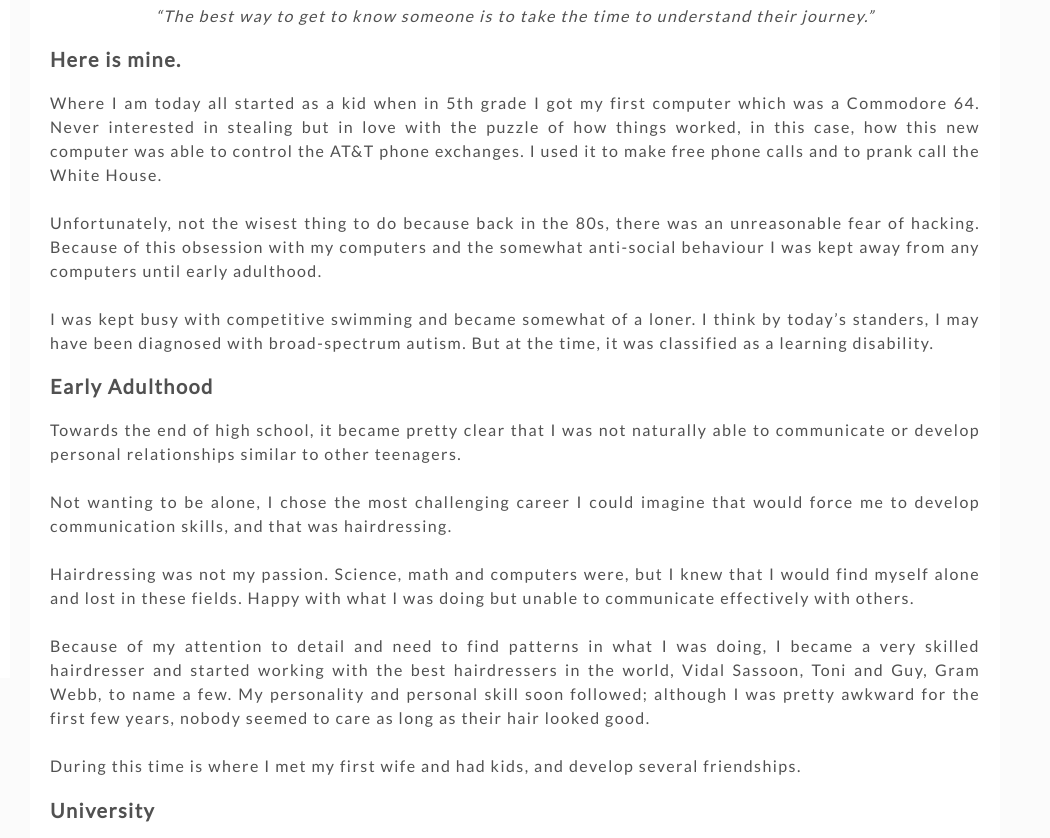
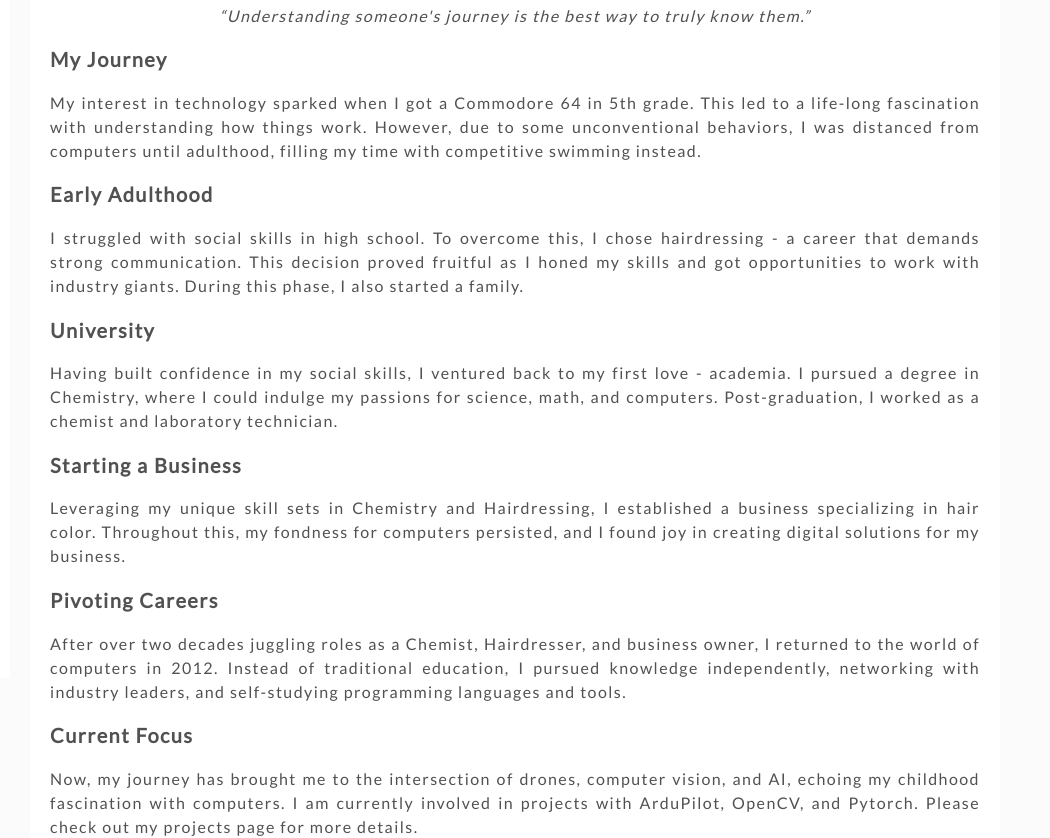
Before and after one commit to matthewaltenburg/matthewaltenburg.me, a Gatsby site: page /bio in a window 1280 px wide. Shown: the part 122-960 px from the top of the page, 230-1280 px from the left. Built offline with nearby package versions, Linux system fonts and the light colour scheme; Gatsby itself is replaced by a stand-in of ours.

Commit message:
add bio changes

```diff
--- a/src/pages/bio.js
+++ b/src/pages/bio.js
@@ -1,112 +1,43 @@
-import React from 'react'
-import Layout from '../components/layout'
+import React from 'react';
+import Layout from '../components/layout';
 
-const bio = () => {
+const Bio = () => {
   return (
     <Layout>
       <div className="content-box clearfix">
         <div className="about-page">
           <h1>Biography</h1>
           <p className="sub">
-            “The best way to get to know someone is to take the time to
-            understand their journey.”
+            “Understanding someone's journey is the best way to truly know them.”
           </p>
-          <h2>Here is mine.</h2>
+          <h2>My Journey</h2>
           <p>
-            Where I am today all started as a kid when in 5th grade I got my
-            first computer which was a Commodore 64. Never interested in
-            stealing but in love with the puzzle of how things worked, in this
-            case, how this new computer was able to control the AT&T phone
-            exchanges. I used it to make free phone calls and to prank call the
-            White House. <br />
-            <br />
-            Unfortunately, not the wisest thing to do because back in the 80s,
-            there was an unreasonable fear of hacking. Because of this obsession
-            with my computers and the somewhat anti-social behaviour I was kept
-            away from any computers until early adulthood. <br /> <br />I was
-            kept busy with competitive swimming and became somewhat of a loner.
-            I think by today’s standers, I may have been diagnosed with
-            broad-spectrum autism. But at the time, it was classified as a
-            learning disability.
+            My interest in technology sparked when I got a Commodore 64 in 5th grade. This led to a life-long fascination with understanding how things work. However, due to some unconventional behaviors, I was distanced from computers until adulthood, filling my time with competitive swimming instead.
           </p>
           <h2>Early Adulthood</h2>
           <p>
-            Towards the end of high school, it became pretty clear that I was
-            not naturally able to communicate or develop personal relationships
-            similar to other teenagers. <br />
-            <br />
-            Not wanting to be alone, I chose the most challenging career I could
-            imagine that would force me to develop communication skills, and
-            that was hairdressing. <br />
-            <br />
-            Hairdressing was not my passion. Science, math and computers were,
-            but I knew that I would find myself alone and lost in these fields.
-            Happy with what I was doing but unable to communicate effectively
-            with others. <br />
-            <br />
-            Because of my attention to detail and need to find patterns in what
-            I was doing, I became a very skilled hairdresser and started working
-            with the best hairdressers in the world, Vidal Sassoon, Toni and
-            Guy, Gram Webb, to name a few. My personality and personal skill
-            soon followed; although I was pretty awkward for the first few
-            years, nobody seemed to care as long as their hair looked good.{' '}
-            <br />
-            <br />
-            During this time is where I met my first wife and had kids, and
-            develop several friendships.
+            I struggled with social skills in high school. To overcome this, I chose hairdressing - a career that demands strong communication. This decision proved fruitful as I honed my skills and got opportunities to work with industry giants. During this phase, I also started a family.
           </p>
           <h2>University</h2>
           <p>
-            After about five years of hairdressing, and because I now felt that
-            I could communicate much better, I left and went to the University
-            of Central Florida to study Chemistry. <br />
-            <br />
-            Here is where I felt at home study Calculus, Physics and Chemistry.
-            I love the research and the community. I also started getting
-            involved with Linux and Programming again; all was good. <br />
-            <br />
-            But eventually, I graduated and could not afford to stay. I had a
-            family, responsibilities and started working in a Phosphate mine as
-            a chemist and a laboratory technician, which I found incredibly
-            dull.
+            Having built confidence in my social skills, I ventured back to my first love - academia. I pursued a degree in Chemistry, where I could indulge my passions for science, math, and computers. Post-graduation, I worked as a chemist and laboratory technician.
           </p>
           <h2>Starting a Business</h2>
           <p>
-            Needing new challenges and have two very different skillsets,
-            Chemistry and Hairdressing, I started my business specialing in hair
-            color. At first, it was just me and eventually a salon and a team.{' '}
-            <br /> <br />
-            I enjoyed this and the challenges it brought, but I found myself
-            programming the booking system, website, and server for fun. <br />
-            <br />
-            My love of computers and programming from my childhood had never
-            gone.
+            Leveraging my unique skill sets in Chemistry and Hairdressing, I established a business specializing in hair color. Throughout this, my fondness for computers persisted, and I found joy in creating digital solutions for my business.
           </p>
-          <h2>Change Careers and Skillsets</h2>
+          <h2>Pivoting Careers</h2>
           <p>
-            After more than 22 years working as a Chemist, Hairdresser, and
-            business owner, I started studying and working with computers,
-            drones and AI in 2012. <br />
-            <br />I didn’t go to school but instead sought out professors,
-            industry leaders, and people technology community meetups and talked
-            to them personally. I watched a lot of Youtube and read several
-            scientific papers. Practice coding in python, c++, and javascript
-            and revised my Linear Algebra and Calculus skills from my university
-            days. I learned how to use Matlab, bash, vim, and several other
-            tools. I did this because I had projects I wanted to work on.
+            After over two decades juggling roles as a Chemist, Hairdresser, and business owner, I returned to the world of computers in 2012. Instead of traditional education, I pursued knowledge independently, networking with industry leaders, and self-studying programming languages and tools.
           </p>
-          <h2>Drones, Computer Vision and AI</h2>
+          <h2>Current Focus</h2>
           <p>
-            This is where the fascination that I had with computers in 5th grade
-            bring me to where I am today. When I find myself working with
-            computers to control drones and teaching them to see. The main
-            projects I work on are ArduPilot, OpenCV and Pytorch. To find out
-            more please see my projects page.
+            Now, my journey has brought me to the intersection of drones, computer vision, and AI, echoing my childhood fascination with computers. I am currently involved in projects with ArduPilot, OpenCV, and Pytorch. Please check out my projects page for more details.
           </p>
         </div>
       </div>
     </Layout>
-  )
+  );
 }
 
-export default bio
+export default Bio;
```
